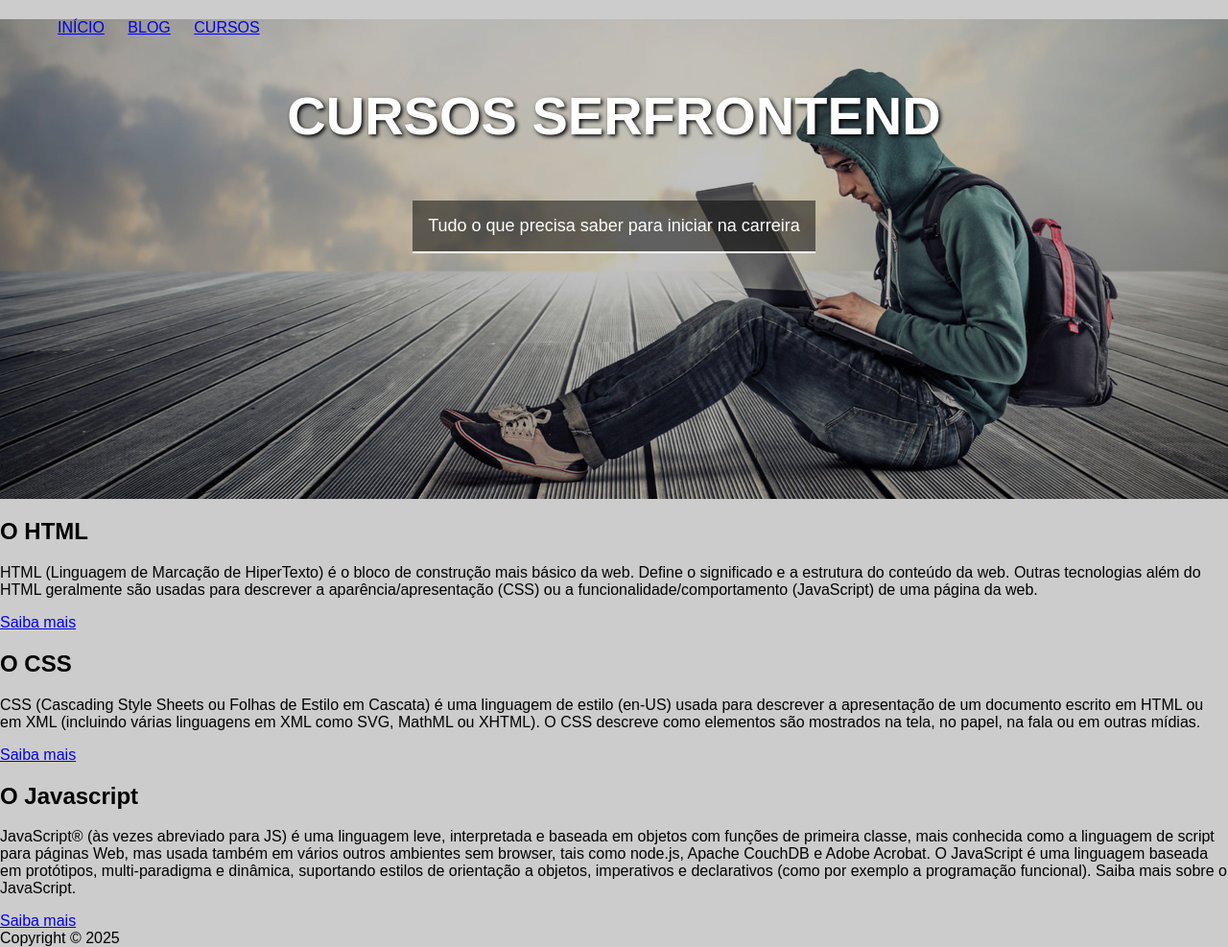
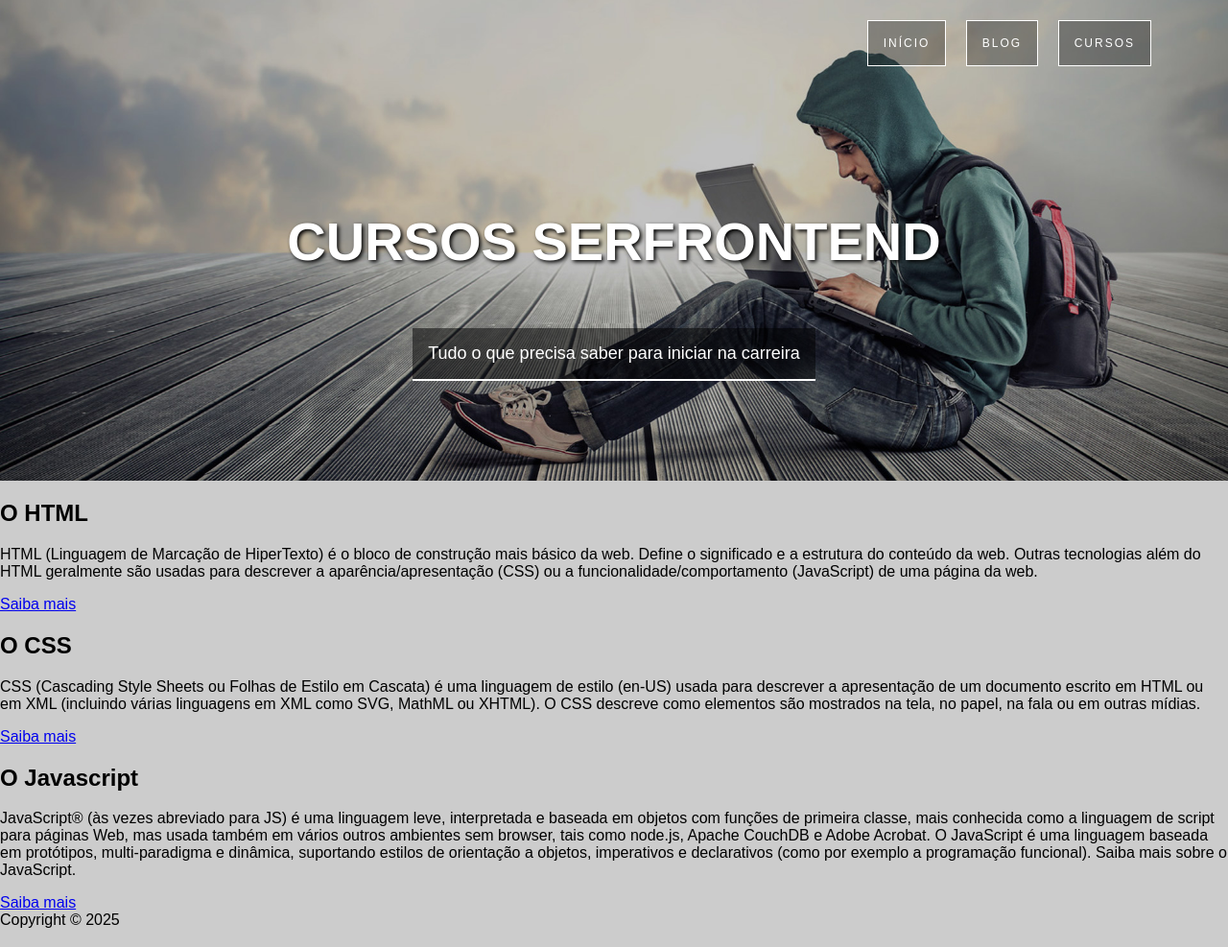
Before and after one commit to Robsonfer/programacao_web_fontend, a plain HTML site: page secao4_estr_semant_posicionamento/Projeto 1/solucao.html in a window 1280 px wide. Shown: the whole page at 96% size. Drawn offline with Linux system fonts and the light colour scheme.

Commit message:
ajustando hero

```diff
--- a/secao4_estr_semant_posicionamento/Projeto 1/solucao-style.css
+++ b/secao4_estr_semant_posicionamento/Projeto 1/solucao-style.css
@@ -9,13 +9,14 @@ body {
     height: 500px;
     background-size: cover;
     background-position: right center;
-    color: white;
+    padding-top: 1px;
 }
 
 .hero-content {
-    margin: 50px auto 0 auto;
+    margin: 150px auto 0;
     width: 80%;
     text-align: center;
+    color: white;
 }
 
 .hero-content h1 {
@@ -23,6 +24,7 @@ body {
     color: white;
     text-shadow: 2px 2px 4px #000;
     text-transform: uppercase;
+    margin-bottom: 40px;
 }
 
 .hero-content p {
@@ -34,11 +36,28 @@ body {
 }
 
 .hero nav ul {
-    margin: 20px 50px 0 0;
+    margin: 20px 80px 0 0;
+    text-align: right;
 }
 
 .hero nav li {
     display: inline-block;
     list-style-type: none;
-    margin-left: 20px;
+    border: 1px solid white;
+    margin-left: 16px;
 }
+
+.hero nav a {
+    background-color: rgba(0, 0, 0, 0.3);
+    padding: 16px;
+    display: block;
+    color: white;
+    text-decoration: none;
+    text-transform: uppercase;
+    font-size: 12px;
+    letter-spacing: 2px;
+}
+
+.hero nav a:hover {
+    background-color: rgba(0, 0, 0, 0.5);
+}
--- a/secao4_estr_semant_posicionamento/Projeto 1/solucao.html
+++ b/secao4_estr_semant_posicionamento/Projeto 1/solucao.html
@@ -10,9 +10,9 @@
         <header class="hero">
             <nav>
                 <ul>
-                    <li><a href="#">INÍCIO</a></li>
-                    <li><a href="#">BLOG</a></li>
-                    <li><a href="#">CURSOS</a></li>
+                    <li><a href="#">Início</a></li>
+                    <li><a href="#">Blog</a></li>
+                    <li><a href="#">Cursos</a></li>
                 </ul>
             </nav>
             <div class="hero-content">
```
